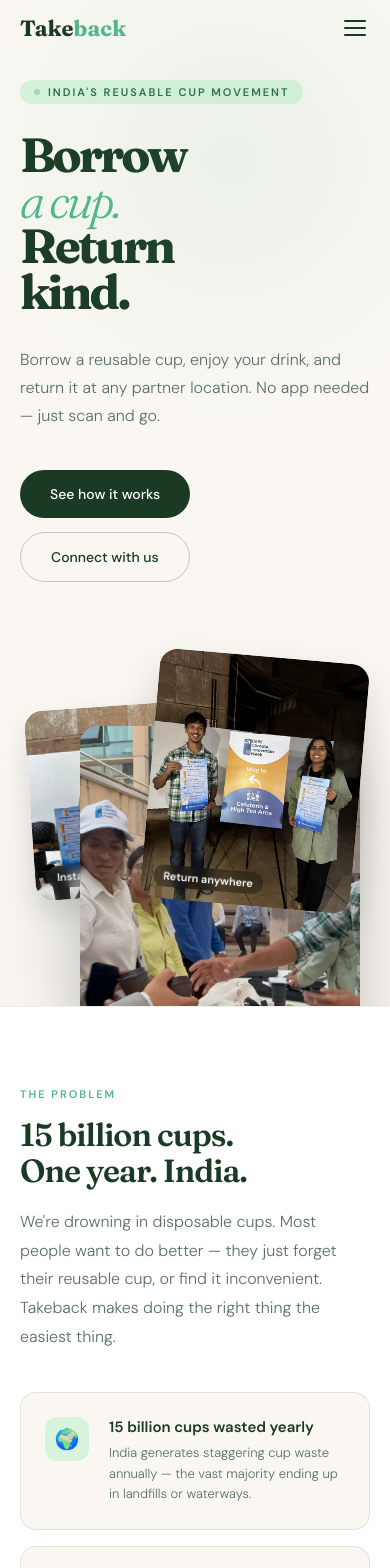
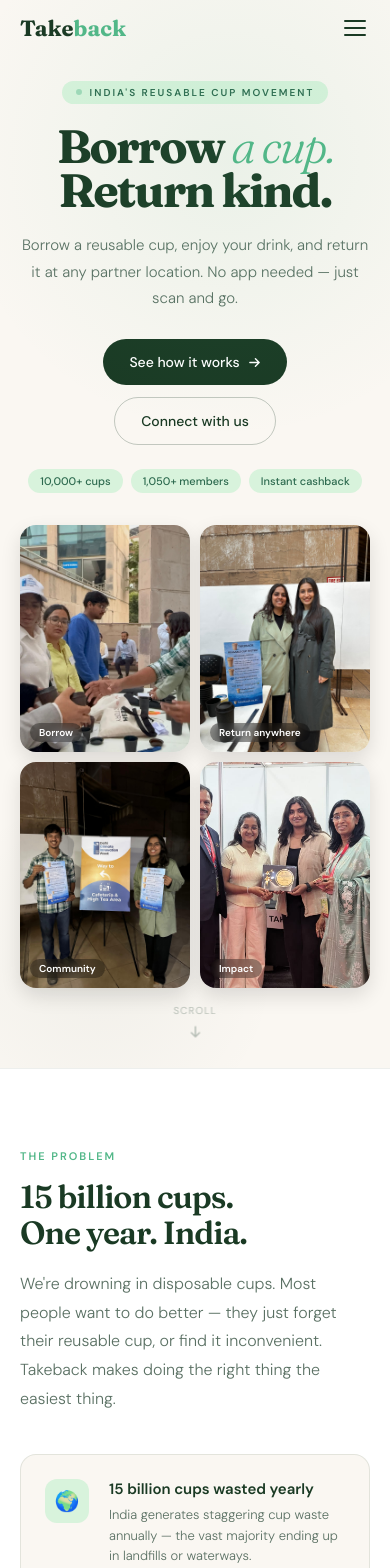
Before and after one commit to takeback2023/takeback-landing-page, a React (Vite) app: page / in a window 390 px wide. Shown: the top 1568 px of the page. Built offline with nearby package versions, Linux system fonts and the light colour scheme.

Commit message:
updated landing page

```diff
--- a/src/components/Hero.jsx
+++ b/src/components/Hero.jsx
@@ -1,56 +1,9 @@
 import { useEffect, useRef } from 'react'
-import card1 from '/assets/Card1.jpeg'
-import card2 from '/assets/Card2.jpeg'
-import card3 from '/assets/Card3.jpeg'
-import card4 from '/assets/Card4.jpeg'
 
-
-const cards = [
-  {
-    w: 280,
-    h: 340,
-    top: 60,
-    left: 60,
-    rotate: 0,
-    label: 'Borrow',
-    shadow: '0 32px 64px rgba(0,0,0,0.22)',
-    z: 3,
-    image: card1,
-  },
-  {
-    w: 210,
-    h: 250,
-    top: -10,
-    right: 10,
-    rotate: 5,
-    label: 'Return anywhere',
-    shadow: '0 20px 40px rgba(0,0,0,0.16)',
-    z: 4,
-    image: card3,
-  },
-  {
-    w: 168,
-    h: 190,
-    bottom: 30,
-    left: 10,
-    rotate: -4,
-    label: 'Instant cashback',
-    shadow: '0 14px 28px rgba(0,0,0,0.12)',
-    z: 2,
-    image: card2,
-  },
-  {
-    w: 148,
-    h: 168,
-    bottom: 8,
-    right: 30,
-    rotate: 3,
-    label: 'Eco friendly',
-    shadow: '0 14px 28px rgba(0,0,0,0.18)',
-    z: 2,
-    image: card4,
-  },
-]
+import img1 from '/assets/Card1.jpeg'
+import img2 from '/assets/Card2.jpeg'
+import img3 from '/assets/Card3.jpeg'
+import img4 from '/assets/Card4.jpeg'
 
 export default function Hero() {
   const collageRef = useRef(null)
@@ -58,287 +11,266 @@
   useEffect(() => {
     const el = collageRef.current
     if (!el) return
-
-    const onMove = (e) => {
-      const rect = el.getBoundingClientRect()
-      const cx = rect.left + rect.width / 2
-      const cy = rect.top + rect.height / 2
-
-      const dx = (e.clientX - cx) / rect.width
-      const dy = (e.clientY - cy) / rect.height
-
-      el.querySelectorAll('.card').forEach((card, i) => {
-        const depth = [1.5, 2.5, 1, 2][i]
-
-        card.style.transform = `
-          rotate(${cards[i].rotate}deg)
-          translate(${dx * depth * 8}px, ${dy * depth * 8}px)
-        `
+    const rotates = [-5, 3, -2, 5]
+    const depths  = [1, 1.8, 1.4, 0.8]
+    const onMove  = (e) => {
+      const cards = el.querySelectorAll('.hcard')
+      const rect  = el.getBoundingClientRect()
+      const dx = (e.clientX - (rect.left + rect.width  / 2)) / rect.width
+      const dy = (e.clientY - (rect.top  + rect.height / 2)) / rect.height
+      cards.forEach((card, i) => {
+        card.style.transform = `rotate(${rotates[i]}deg) translate(${dx * depths[i] * 10}px, ${dy * depths[i] * 10}px)`
       })
     }
-
     window.addEventListener('mousemove', onMove)
-
     return () => window.removeEventListener('mousemove', onMove)
   }, [])
 
-  const scrollTo = (id) =>
-    document.getElementById(id)?.scrollIntoView({
-      behavior: 'smooth',
-    })
+  const scrollTo = (id) => document.getElementById(id)?.scrollIntoView({ behavior: 'smooth' })
+
+  const images = [img1, img2, img3, img4]
+  const labels = ['Borrow', 'Return anywhere', 'Community', 'Impact']
 
   return (
-    <section
-      style={{
+    <section style={{
       minHeight: '100vh',
       display: 'flex',
       alignItems: 'center',
       padding: '100px 64px 60px',
       position: 'relative',
       overflow: 'hidden',
-      }}
-    >
-      {/* Background */}
-      <div
-        style={{
-          position: 'absolute',
-          top: -120,
-          right: -120,
-          width: 560,
-          height: 560,
-          borderRadius: '50%',
-          background:
-            'radial-gradient(circle,rgba(82,183,136,0.09),transparent 70%)',
-          pointerEvents: 'none',
-        }}
-      />
+      background: '#faf7f2',
+    }}>
 
-      <div
-        style={{
-          position: 'absolute',
-          bottom: -80,
-          left: -80,
-          width: 360,
-          height: 360,
-          borderRadius: '50%',
-          background:
-            'radial-gradient(circle,rgba(26,58,36,0.04),transparent 70%)',
-          pointerEvents: 'none',
-        }}
-      />
+      {/* Background blobs */}
+      <div style={{ position:'absolute', top:-120, right:-120, width:560, height:560, borderRadius:'50%', background:'radial-gradient(circle,rgba(82,183,136,0.09),transparent 70%)', pointerEvents:'none' }} />
+      <div style={{ position:'absolute', bottom:-80, left:-80, width:360, height:360, borderRadius:'50%', background:'radial-gradient(circle,rgba(26,58,36,0.04),transparent 70%)', pointerEvents:'none' }} />
 
-      <div
-        style={{
-          maxWidth: 1200,
-          margin: '0 auto',
-          width: '100%',
-          display: 'grid',
-          gridTemplateColumns: '1fr 1fr',
-          gap: 40,
-          alignItems: 'center',
-        }}
-        className="hero-grid"
-      >
-        {/* LEFT */}
+      {/* ── DESKTOP: two-column ── */}
+      <div className="hero-desktop" style={{
+        maxWidth: 1200, margin: '0 auto', width: '100%',
+        display: 'grid', gridTemplateColumns: '1fr 1fr',
+        gap: 48, alignItems: 'center',
+      }}>
+
+        {/* LEFT: text */}
         <div>
-          <div
-            style={{
-              display: 'inline-flex',
-              alignItems: 'center',
-              gap: 8,
-              background: '#d8f3dc',
-              color: '#2d6a4f',
-              padding: '5px 14px',
-              borderRadius: 100,
-              fontSize: 11,
-              fontWeight: 600,
-              letterSpacing: 2,
-              textTransform: 'uppercase',
-              marginBottom: 28,
-            }}
-          >
-            <span
-              style={{
-                width: 6,
-                height: 6,
-                borderRadius: '50%',
-                background: '#52b788',
-                animation: 'pulse 2s infinite',
-                display: 'inline-block',
-              }}
-            />
+          <div style={{
+            display:'inline-flex', alignItems:'center', gap:8,
+            background:'#d8f3dc', color:'#2d6a4f',
+            padding:'5px 14px', borderRadius:100,
+            fontSize:11, fontWeight:600, letterSpacing:2,
+            textTransform:'uppercase', marginBottom:28,
+          }}>
+            <span style={{ width:6, height:6, borderRadius:'50%', background:'#52b788', animation:'pulse 2s infinite', display:'inline-block' }} />
             India's reusable cup movement
           </div>
 
-          <h1
-            style={{
-              fontFamily: "'Fraunces', serif",
-              fontSize: 'clamp(48px,7.5vw,96px)',
-              fontWeight: 700,
-              lineHeight: 0.95,
-              letterSpacing: '-3px',
-              color: '#1a3a24',
-              marginBottom: 32,
-            }}
-          >
-            Borrow
-            <br />
-            <em style={{ color: '#52b788', fontStyle: 'italic' }}>
-              a cup.
-            </em>
-            <br />
-            Return
-            <br />
+          <h1 style={{
+            fontFamily:"'Fraunces',serif",
+            fontSize:'clamp(48px,6vw,84px)',
+            fontWeight:700, lineHeight:0.95,
+            letterSpacing:'-3px', color:'#1a3a24',
+            marginBottom:28,
+          }}>
+            Borrow<br />
+            <em style={{ color:'#52b788', fontStyle:'italic' }}>a cup.</em><br />
+            Return<br />
             kind.
           </h1>
 
-          <p
-            style={{
-              fontSize: 16,
-              color: '#5a7063',
-              fontWeight: 300,
-              maxWidth: 380,
-              lineHeight: 1.75,
-              marginBottom: 40,
-            }}
-          >
-            Borrow a reusable cup, enjoy your drink, and return it at any
-            partner location. No app needed — just scan and go.
+          <p style={{
+            fontSize:16, color:'#5a7063', fontWeight:300,
+            maxWidth:400, lineHeight:1.8, marginBottom:40,
+          }}>
+            Borrow a reusable cup, enjoy your drink, and return it at any partner location across India. No app needed — just scan and go.
           </p>
 
-          <div
-            style={{
-              display: 'flex',
-              gap: 14,
-              flexWrap: 'wrap',
-              marginBottom: 36,
+          <div style={{ display:'flex', gap:14, flexWrap:'wrap', marginBottom:36 }}>
+            <button onClick={() => scrollTo('how')} style={{
+              background:'#1a3a24', color:'#fff',
+              padding:'15px 30px', borderRadius:100,
+              fontSize:14, fontWeight:500, border:'none', cursor:'pointer',
+              display:'flex', alignItems:'center', gap:8,
+              transition:'all 0.25s',
             }}
-          >
-            <button
-              onClick={() => scrollTo('how')}
-              style={{
-                background: '#1a3a24',
-                color: '#fff',
-                padding: '15px 30px',
-                borderRadius: 100,
-                fontSize: 14,
-                fontWeight: 500,
-                border: 'none',
-                cursor: 'pointer',
+              onMouseEnter={e => { e.currentTarget.style.background='#2d6a4f'; e.currentTarget.style.transform='translateY(-2px)' }}
+              onMouseLeave={e => { e.currentTarget.style.background='#1a3a24'; e.currentTarget.style.transform='none' }}>
+              See how it works
+              <svg width="14" height="14" viewBox="0 0 14 14" fill="none">
+                <path d="M2 7h10M8 3l4 4-4 4" stroke="currentColor" strokeWidth="1.5" strokeLinecap="round" strokeLinejoin="round" />
+              </svg>
+            </button>
+            <button onClick={() => scrollTo('connect')} style={{
+              background:'transparent', color:'#1a3a24',
+              padding:'15px 30px', borderRadius:100,
+              fontSize:14, fontWeight:500,
+              border:'1.5px solid rgba(26,58,36,0.25)', cursor:'pointer',
+              transition:'all 0.25s',
             }}
-            >
-              See how it works
-            </button>
-
-            <button
-              onClick={() => scrollTo('connect')}
-              style={{
-                background: 'transparent',
-                color: '#1a3a24',
-                padding: '15px 30px',
-                borderRadius: 100,
-                fontSize: 14,
-                fontWeight: 500,
-                border: '1.5px solid rgba(26,58,36,0.25)',
-                cursor: 'pointer',
-              }}
-            >
+              onMouseEnter={e => { e.currentTarget.style.borderColor='#1a3a24'; e.currentTarget.style.background='rgba(26,58,36,0.04)' }}
+              onMouseLeave={e => { e.currentTarget.style.borderColor='rgba(26,58,36,0.25)'; e.currentTarget.style.background='transparent' }}>
               Connect with us
             </button>
           </div>
+
+          <div style={{ display:'flex', gap:8, flexWrap:'wrap' }}>
+            {['10,000+ cups', '1,050+ members', 'Instant cashback'].map(stat => (
+              <span key={stat} style={{
+                background:'#d8f3dc', color:'#2d6a4f',
+                padding:'6px 14px', borderRadius:100,
+                fontSize:12, fontWeight:500,
+              }}>{stat}</span>
+            ))}
+          </div>
         </div>
 
-        {/* RIGHT COLLAGE */}
+        {/* RIGHT: 2×2 grid with slight rotations — no overflow */}
         <div
           ref={collageRef}
-          className="hero-collage"
           style={{
-            position: 'relative',
-            height: 520,
-            width: '100%',
+            display: 'grid',
+            gridTemplateColumns: '1fr 1fr',
+            gap: 16,
+            padding: '20px',
           }}
         >
-          {cards.map((c, i) => (
-            <div
-              key={i}
-              className="card"
-              style={{
-                position: 'absolute',
-                width: c.w,
-                height: c.h,
-                borderRadius: 18,
-                ...(c.top !== undefined ? { top: c.top } : {}),
-                ...(c.bottom !== undefined ? { bottom: c.bottom } : {}),
-                ...(c.left !== undefined ? { left: c.left } : {}),
-                ...(c.right !== undefined ? { right: c.right } : {}),
-                transform: `rotate(${c.rotate}deg)`,
-                boxShadow: c.shadow,
-                zIndex: c.z,
+          {images.map((src, i) => {
+            const rotates = [-3, 2, 2, -3]
+            return (
+              <div key={i} className="hcard" style={{
+                borderRadius: 20,
                 overflow: 'hidden',
-                transition: 'transform 0.4s cubic-bezier(0.23,1,0.32,1)',
-              }}
-            >
-              <img
-                src={c.image}
-                alt={c.label}
-                style={{
-                  width: '100%',
-                  height: '100%',
-                  objectFit: 'cover',
-                  display: 'block',
-                }}
-              />
+                aspectRatio: '3/4',
+                boxShadow: '0 16px 40px rgba(0,0,0,0.14)',
+                position: 'relative',
+                transform: `rotate(${rotates[i]}deg)`,
+                transition: 'transform 0.45s cubic-bezier(0.23,1,0.32,1)',
+                // alternate vertical offset for a staggered feel
+                marginTop: i % 2 === 0 ? 0 : 24,
+              }}>
+                <img src={src} alt={labels[i]} style={{ width:'100%', height:'100%', objectFit:'cover', display:'block' }} />
+                <div style={{
+                  position:'absolute', bottom:12, left:12,
+                  background:'rgba(0,0,0,0.32)', backdropFilter:'blur(6px)',
+                  color:'#fff', fontSize:11, fontWeight:600,
+                  padding:'3px 10px', borderRadius:100,
+                }}>{labels[i]}</div>
+              </div>
+            )
+          })}
+        </div>
+      </div>
 
-              <div
-                style={{
-                  position: 'absolute',
-                  bottom: 12,
-                  left: 12,
-                  color: '#fff',
-                  fontSize: 11,
-                  fontWeight: 600,
-                  background: 'rgba(0,0,0,0.35)',
-                  padding: '4px 10px',
-                  borderRadius: 100,
-                  backdropFilter: 'blur(6px)',
-                }}
-              >
-                {c.label}
+      {/* ── MOBILE: stacked layout ── */}
+      <div className="hero-mobile" style={{ display:'none', flexDirection:'column', width:'100%', gap:32 }}>
+
+        <div style={{ textAlign:'center' }}>
+          <div style={{
+            display:'inline-flex', alignItems:'center', gap:8,
+            background:'#d8f3dc', color:'#2d6a4f',
+            padding:'5px 14px', borderRadius:100,
+            fontSize:10, fontWeight:600, letterSpacing:2,
+            textTransform:'uppercase', marginBottom:20,
+          }}>
+            <span style={{ width:6, height:6, borderRadius:'50%', background:'#52b788', animation:'pulse 2s infinite', display:'inline-block' }} />
+            India's reusable cup movement
           </div>
+
+          <h1 style={{
+            fontFamily:"'Fraunces',serif",
+            fontSize:'clamp(44px,12vw,64px)',
+            fontWeight:700, lineHeight:0.95,
+            letterSpacing:'-2px', color:'#1a3a24',
+            marginBottom:20,
+          }}>
+            Borrow <em style={{ color:'#52b788', fontStyle:'italic' }}>a cup.</em><br />
+            Return kind.
+          </h1>
+
+          <p style={{ fontSize:15, color:'#5a7063', fontWeight:300, lineHeight:1.75, marginBottom:28 }}>
+            Borrow a reusable cup, enjoy your drink, and return it at any partner location. No app needed — just scan and go.
+          </p>
+
+          <div style={{ display:'flex', gap:12, flexWrap:'wrap', justifyContent:'center', marginBottom:24 }}>
+            <button onClick={() => scrollTo('how')} style={{
+              background:'#1a3a24', color:'#fff',
+              padding:'14px 26px', borderRadius:100,
+              fontSize:14, fontWeight:500, border:'none', cursor:'pointer',
+              display:'flex', alignItems:'center', gap:8,
+            }}>
+              See how it works
+              <svg width="13" height="13" viewBox="0 0 14 14" fill="none">
+                <path d="M2 7h10M8 3l4 4-4 4" stroke="currentColor" strokeWidth="1.5" strokeLinecap="round" strokeLinejoin="round" />
+              </svg>
+            </button>
+            <button onClick={() => scrollTo('connect')} style={{
+              background:'transparent', color:'#1a3a24',
+              padding:'14px 26px', borderRadius:100,
+              fontSize:14, fontWeight:500,
+              border:'1.5px solid rgba(26,58,36,0.25)', cursor:'pointer',
+            }}>
+              Connect with us
+            </button>
+          </div>
+
+          <div style={{ display:'flex', gap:8, flexWrap:'wrap', justifyContent:'center' }}>
+            {['10,000+ cups', '1,050+ members', 'Instant cashback'].map(stat => (
+              <span key={stat} style={{
+                background:'#d8f3dc', color:'#2d6a4f',
+                padding:'5px 12px', borderRadius:100,
+                fontSize:11, fontWeight:500,
+              }}>{stat}</span>
+            ))}
+          </div>
+        </div>
+
+        {/* Clean 2×2 grid, no overlap */}
+        <div style={{ display:'grid', gridTemplateColumns:'1fr 1fr', gap:10, width:'100%' }}>
+          {images.map((src, i) => (
+            <div key={i} style={{
+              borderRadius:16, overflow:'hidden',
+              aspectRatio:'3/4',
+              boxShadow:'0 8px 20px rgba(0,0,0,0.12)',
+              position:'relative',
+            }}>
+              <img src={src} alt={labels[i]} style={{ width:'100%', height:'100%', objectFit:'cover', display:'block' }} />
+              <div style={{
+                position:'absolute', bottom:10, left:10,
+                background:'rgba(0,0,0,0.32)', backdropFilter:'blur(6px)',
+                color:'#fff', fontSize:10, fontWeight:600,
+                padding:'3px 9px', borderRadius:100,
+              }}>{labels[i]}</div>
             </div>
           ))}
         </div>
       </div>
 
+      {/* Scroll indicator */}
+      <div style={{
+        position:'absolute', bottom:24, left:'50%', transform:'translateX(-50%)',
+        display:'flex', flexDirection:'column', alignItems:'center', gap:6,
+        cursor:'pointer', opacity:0.4,
+      }} onClick={() => scrollTo('how')}>
+        <span style={{ fontSize:10, color:'#5a7063', letterSpacing:1, textTransform:'uppercase' }}>Scroll</span>
+        <div style={{ animation:'bounce 1.8s ease infinite' }}>
+          <svg width="16" height="16" viewBox="0 0 16 16" fill="none">
+            <path d="M8 3v10M4 9l4 4 4-4" stroke="#5a7063" strokeWidth="1.5" strokeLinecap="round" strokeLinejoin="round" />
+          </svg>
+        </div>
+      </div>
+
       <style>{`
-        @keyframes pulse {
-          0%,100% { opacity:1 }
-          50% { opacity:0.4 }
-        }
+        @keyframes pulse  { 0%,100%{opacity:1} 50%{opacity:0.4} }
+        @keyframes bounce { 0%,100%{transform:translateY(0)} 50%{transform:translateY(5px)} }
 
-        @media(max-width:900px){
-          section {
-            padding: 90px 32px 60px !important;
-          }
+        .hero-desktop { display: grid !important; }
+        .hero-mobile  { display: none  !important; }
 
-          .hero-grid {
-            grid-template-columns: 1fr !important;
-            gap: 48px !important;
-          }
-
-          .hero-collage {
-            height: 320px !important;
-          }
-        }
-
-        @media(max-width:480px){
-          section {
-            padding: 80px 20px 60px !important;
-          }
-
-          .hero-collage {
-            height: 260px !important;
-          }
+        @media(max-width: 768px) {
+          section { padding: 88px 20px 60px !important; }
+          .hero-desktop { display: none !important; }
+          .hero-mobile  { display: flex !important; }
         }
       `}</style>
     </section>
```
Lines whose indentation alone changed are shown as unchanged.
